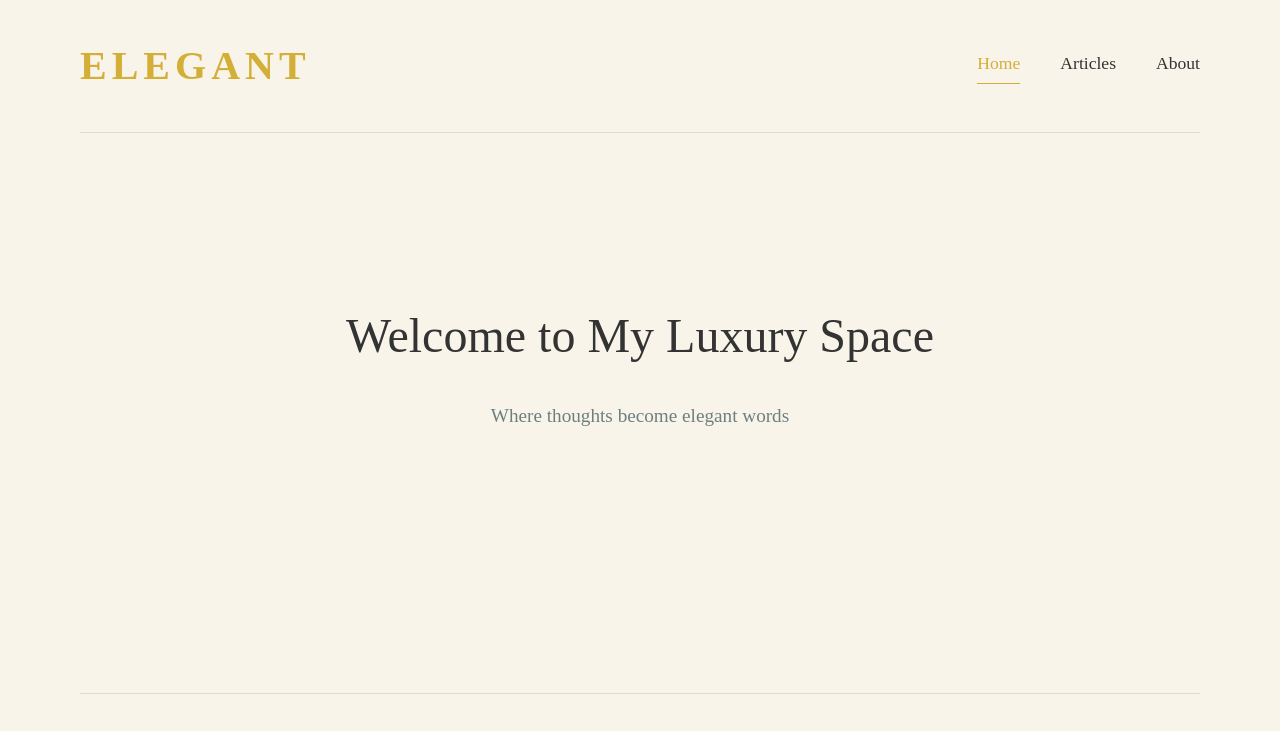
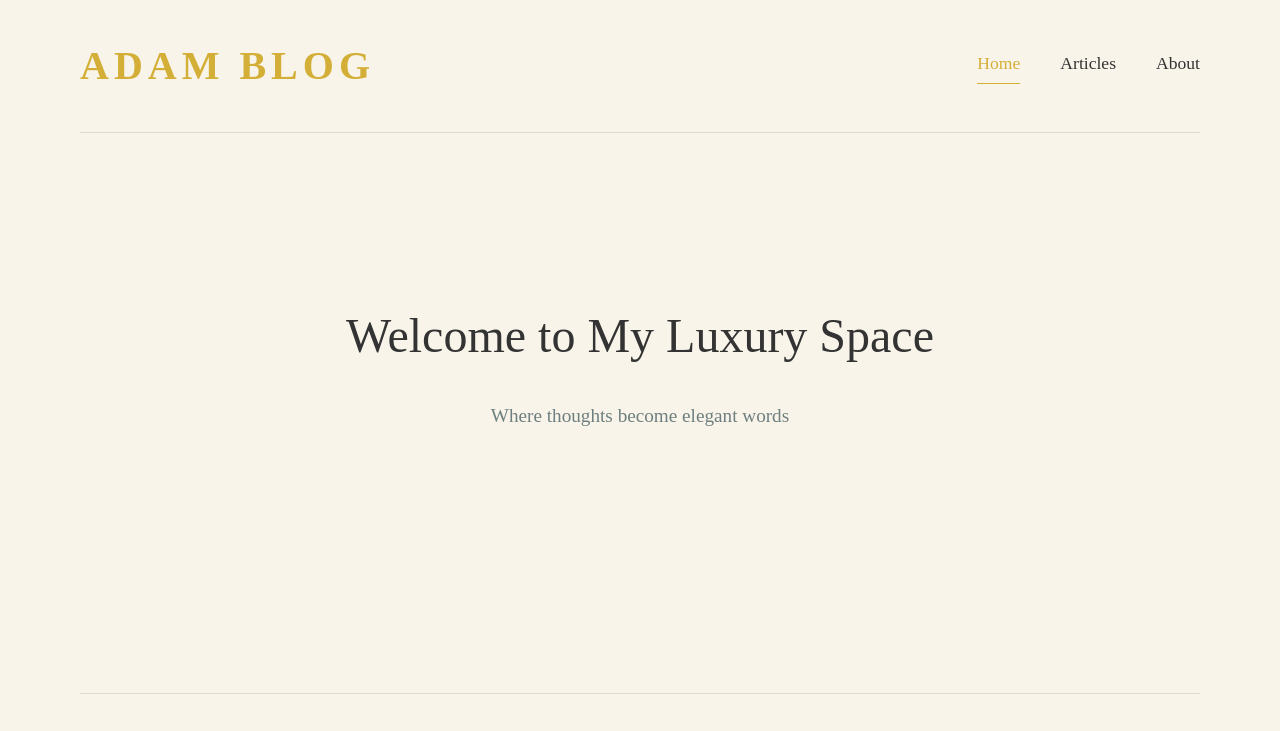
Before and after one commit to adamdev20/endpoint, a plain HTML site: page index.html in a window 1280 px wide. Shown: the top 731 px of the page. Drawn offline with Linux system fonts and the light colour scheme.

Commit message:
Update index.html

```diff
--- a/index.html
+++ b/index.html
@@ -4,7 +4,7 @@
 <head>
     <meta charset="UTF-8">
     <meta name="viewport" content="width=device-width, initial-scale=1.0">
-    <title>Luxury Blog</title>
+    <title>Private Blog</title>
     <link rel="stylesheet" href="https://cdnjs.cloudflare.com/ajax/libs/font-awesome/6.4.0/css/all.min.css">
     <style>
         :root {
@@ -270,7 +270,7 @@
 <body>
     <div class="luxury-container">
         <header class="luxury-header">
-            <h1 class="luxury-logo">ELEGANT</h1>
+            <h1 class="luxury-logo">ADAM BLOG</h1>
             <nav class="luxury-nav">
                 <a href="#home" class="active">Home</a>
                 <a href="#articles">Articles</a>
```
